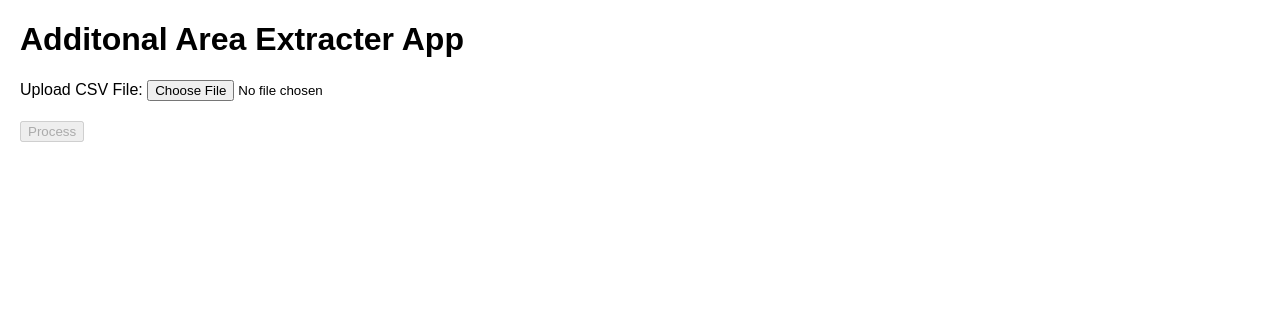
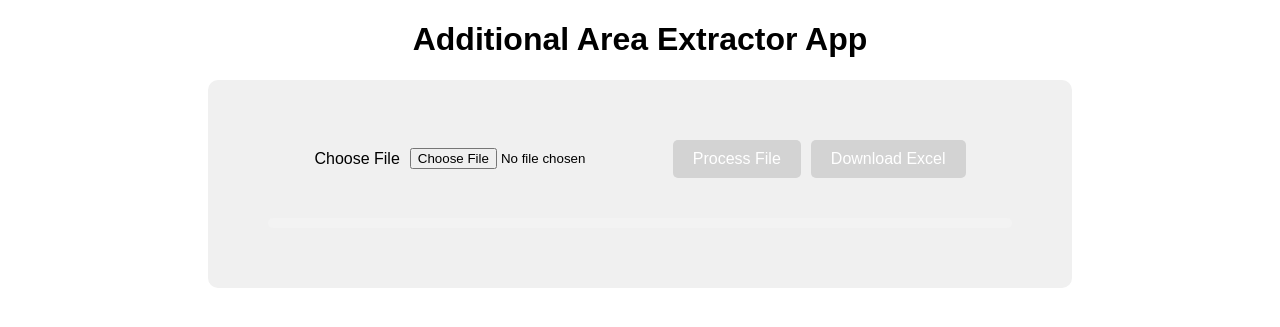
Before and after one commit to sayyedtalha25/additional_area_extracter, a Flask app: page / in a window 1280 px wide. Shown: the top 327 px of the page. Run offline with Flask 3, Linux system fonts and the light colour scheme.

Commit message:
Update index.html

```diff
--- a/templates/index.html
+++ b/templates/index.html
@@ -10,33 +10,120 @@
         .container {
             margin-bottom: 20px;
         }
-        #download-button {
-            display: none;
+        #upload-area {
+            background-color: #f0f0f0;
+            padding: 60px;
+            border-radius: 10px;
+            text-align: center;
+            margin-bottom: 20px;
+            display: flex;
+            flex-direction: column;
+            align-items: center;
+            width: 60%;
+            margin-left: auto;
+            margin-right: auto;
+        }
+        #file-upload-section{
+            display: flex;
+            align-items: center;
+            margin-bottom: 20px;
+            width: 100%;
+            justify-content: center;
+        }
+
+        #csv-file {
+            margin-right: 10px;
+        }
+        .button-group {
+            display: flex;
+            gap: 10px;
+            margin-top: 20px;
+            justify-content: center;
+            width: 100%;
+        }
+
+        #process-button, #download-button {
+            background-color: #D3D3D3;
+            color: white;
             padding: 10px 20px;
-            background-color: #4CAF50;
-            color: white;
             border: none;
             cursor: pointer;
             text-decoration: none;
+            border-radius: 5px;
+            font-size: 16px;
         }
-        #download-button:hover {
-            background-color: #45a049;
+        #process-button:hover {
+            background-color: #45a050;
+        }
+        #download-button {
+            display: inline-block;
+            background-color: #D3D3D3;
+            color: white;
+        }
+        #download-button.ready {
+            background-color: #4CAF49; /* green */
+        }
+        #download-button:disabled {
+            background-color: #D3D3D3; /* grey */
+        }
+		#download-button:hover {
+            background-color: #45a050;
+        }
+        .progress-bar {
+            width: 100%;
+            height: 10px;
+            background-color: #f3f3f3;
+            border-radius: 5px;
+            overflow: hidden;
+            display: block;
+            margin-top: 20px;
+        }
+        .progress-bar-fill {
+            height: 100%;
+            width: 0%;
+            background-color: #4CAF50;
+            transition: width 0.4s ease;
+        }
+        #processing-message {
+            display: none;
+            margin-top: 10px;
+            font-size: 16px;
+            color: #333;
+        }
+        #error-message {
+            color: red;
+            display: none;
+            margin-top: 10px;
+            font-size: 16px;
+        }
+        h1{
+            text-align: center;
+        }
+        #ready-message{
+            display: none;
+            margin-top: 10px;
+            font-size: 16px;
+            color: #333;
         }
     </style>
 </head>
 <body>
-    <h1>Additonal Area Extracter App</h1>
+    <h1>Additional Area Extractor App</h1>
 
-    <div class="container">
-        <label for="csv-file">Upload CSV File:</label>
-        <input type="file" id="csv-file" name="file" accept=".csv">
-    </div>
+    <div id="upload-area">
+        <div id="file-upload-section" style="display: flex; align-items: center; justify-content: center;">
+            <label for="csv-file" style="margin-right: 10px;">Choose File</label>
+            <input type="file" id="csv-file" name="file" accept=".csv" style="margin-right: 10px;">
+            <button id="process-button" disabled style="margin-right: 10px;">Process File</button>
+            <a id="download-button"  href="#" class="">Download Excel</a>
+        </div>
 
-    <div class="container">
-        <button id="process-button" disabled>Process</button>
-        <p id="processing-message" style="display: none;">Processing...</p>
-        <a id="download-button" href="#">Download Excel</a>
-        <p id="error-message" style="color: red; display: none;"></p>
+        <div class="progress-bar" id="progress-bar">
+            <div class="progress-bar-fill" id="progress-bar-fill"></div>
+        </div>
+        <p id="processing-message">Processing...</p>
+        <p id="error-message"></p>
+        <p id="ready-message">File is Ready to Download</p>
     </div>
 
     <script>
@@ -45,10 +132,40 @@
         const downloadButton = document.getElementById('download-button');
         const processingMessage = document.getElementById('processing-message');
         const errorMessage = document.getElementById('error-message');
+        const progressBar = document.getElementById('progress-bar');
+        const progressBarFill = document.getElementById('progress-bar-fill');
+        const readyMessage = document.getElementById('ready-message');
 
         fileInput.addEventListener('change', function () {
             processButton.disabled = !fileInput.files.length;
+            if (fileInput.files.length) {
+                // Change the color of the "Process File" button when a file is uploaded
+                processButton.style.backgroundColor = '#4CAF49';
+            } else {
+                // Reset the color when no file is selected
+                processButton.style.backgroundColor = '#D3D3D3';
+            }
         });
+
+        function simulateProgressBar() {
+            progressBar.style.display = 'block';
+            progressBarFill.style.width = '0%';
+            let progress = 0;
+            const interval = setInterval(() => {
+                if (progress >= 95) {
+                    clearInterval(interval);
+                } else {
+                    progress += 5;
+                    progressBarFill.style.width = progress + '%';
+                }
+            }, 100);
+            return interval;
+        }
+
+        function completeProgressBar(interval) {
+            clearInterval(interval);
+            progressBarFill.style.width = '100%';
+        }
 
         processButton.addEventListener('click', function () {
             const file = fileInput.files[0];
@@ -62,6 +179,8 @@
             processingMessage.style.display = 'block';
             processButton.disabled = true;
 
+            const interval = simulateProgressBar();
+
             const formData = new FormData();
             formData.append('file', file);
 
@@ -71,16 +190,17 @@
             })
             .then(response => {
                 processingMessage.style.display = 'none';
+                completeProgressBar(interval);
                 if (response.ok) {
                     return response.blob();
                 } else {
-                    return response.text().then(errorText => { // Read error as text
-                         try {
+                    return response.text().then(errorText => {
+                        try {
                             const errorJson = JSON.parse(errorText);
                             throw new Error(errorJson.error || 'Error processing file');
-                         } catch(e) {
-                            throw new Error(errorText || 'Error processing file'); //if it is not a json
-                         }
+                        } catch (e) {
+                            throw new Error(errorText || 'Error processing file');
+                        }
                     });
                 }
             })
@@ -88,9 +208,12 @@
                 const url = window.URL.createObjectURL(blob);
                 downloadButton.href = url;
                 downloadButton.download = 'processed_data.xlsx';
+                downloadButton.classList.add('ready');
                 downloadButton.style.display = 'inline-block';
+                readyMessage.style.display = 'block';
             })
             .catch(error => {
+                completeProgressBar(interval);
                 console.error('Fetch error:', error);
                 errorMessage.textContent = error.message;
                 errorMessage.style.display = 'block';
```
